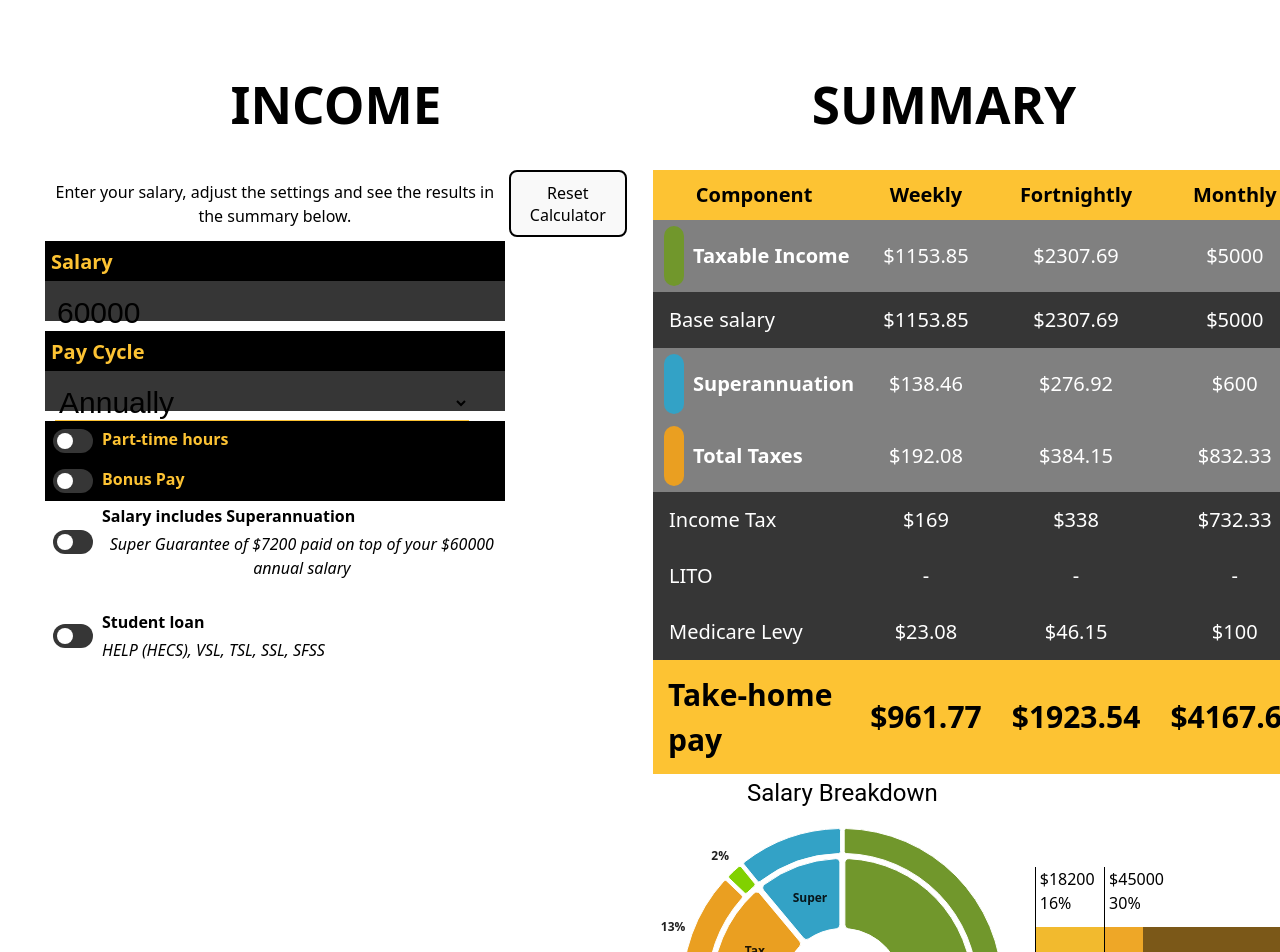
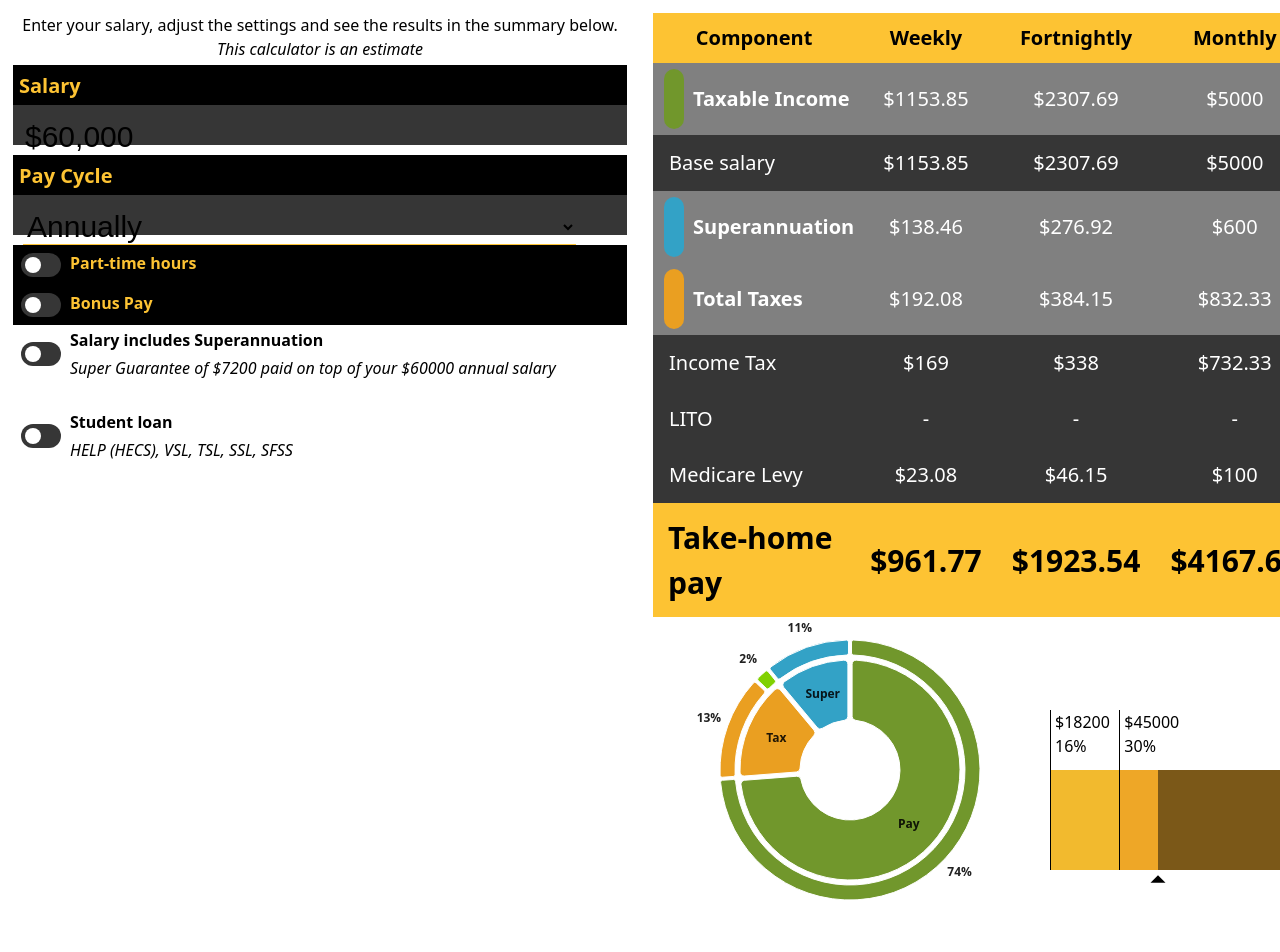
Before and after one commit to spikyMalkallam/pay-calculator, a React (Vite) app: page / in a window 1280 px wide. Shown: the top 952 px of the page. After the commit the page ends 920 px from the top, so only its background shows below. Built offline with nearby package versions, Linux system fonts and the light colour scheme.

Commit message:
Build fix

```diff
--- a/src/App.css
+++ b/src/App.css
@@ -1,7 +1,7 @@
 :root {
 
   margin: 0 auto;
-  padding: 2rem;
+  padding: 0;
   text-align: center;
   background-color: rgb(255, 255, 255);
   color: rgb(0, 0, 0);
@@ -15,6 +15,27 @@
 #root {
   max-width: 1920px;
   height: auto;
+  margin-top: 0px;
+}
+
+body {
+  margin: 0;
+  padding: 0;
+  display: flex;
+  /* overflow: hidden; */
+  /* justify-content: center; */
+  /* Horizontal centering */
+  /* align-items: center; */
+  /* Vertical centering */
+  min-height: 0;
+  /* Takes full height of screen */
+  /* width: 100vw; */
+  /* Takes full width of screen */
+  /* overflow: hidden; */
+  /* Prevents scrolling */
+  /* background-color: rgb(255, 255, 255); */
+  /* color: rgb(0, 0, 0); */
+  text-align: center;
 }
 
 /* td {
@@ -26,7 +47,7 @@
   /* Allows summary to move below income on mobile */
   gap: 20px;
   width: 100%;
-  max-width: 1400px;
+  max-width: 1500px;
   /* Optional: keeps it from getting too wide on ultrawide monitors */
   margin: 0 auto;
   padding: 10px;
@@ -39,6 +60,7 @@
   min-width: 0;
   /* Essential for allowing children to shrink */
   width: 100%;
+  justify-content: center;
 }
 
 input:focus,
@@ -48,7 +70,7 @@ button:focus {
 
 #summary-table {
   width: 60vw;
-  max-width: 1600px;
+  max-width: 1000px;
 }
 
 #chart-section {
--- a/src/App.tsx
+++ b/src/App.tsx
@@ -1,13 +1,11 @@
-import { useState, useEffect, useMemo } from 'react'
+import { useState, useMemo } from 'react'
 import './App.css'
-import { IncomeTable, DropdownSummaryInformation, DropdownTab, ToggleDropdownTab, SummaryTab } from './dropdown'
+import { IncomeTable, ToggleDropdownTab } from './dropdown'
 import useToggle from './hooks/useToggle'
-import { AiOutlineCloseSquare, AiOutlinePlusCircle } from "react-icons/ai";
 import { InputField, SelectField } from './forms'
 import { SwitchToggle } from './buttons'
-import { DonutChart, TaxBandBar } from './graphs';
+import { TaxBandBar } from './graphs';
 import PayrollPieChart from './graphs';
-import type { MainCategory, SubCategory } from './graphs'
 
 function App() {
   function round(num: number, fractionDigits: number): number {
@@ -36,21 +34,16 @@ function App() {
 
     }
   }
-  const [salary, setSalary] = useState(60000)
+  const [salary, setSalary] = useState(60000.00)
   // 0: 1: 2: 3: 4: 5: 6:
   const [payCycle, setPayCycle] = useState('Annual')
-  const [fortnightlyWorkHours, setFortnightlyWorkHours] = useState(0)
   const [salaryIncludesSuper, setSalaryIncludesSuper] = useToggle()
   const [hasStudentLoan, setHasStudentLoan] = useToggle()
-  const [superPercentage, setSuperPercentage] = useState(12.00)
   const [bonus, setBonus] = useState(0)
   const [bonusFrequency, setBonusFrequency] = useState('Annual')
-  const [payFrequency, setPayFrequency] = useState('Annual')
-  const [taxYear, setTaxYear] = useState('1819')
   // const [medicareLevy, setMedicareLevy] = useState(0)
-  const [payAmount, setPayAmount] = useState(0)
   const [hasBonus, setHasBonus] = useToggle()
-  const [bonusTax, setBonusTax] = useState(0)
+  // const [bonusTax, setBonusTax] = useState(0)
   const [studentLoanContribution, setStudentLoanContribution] = useState(0)
   // const [incomeTax, setIncomeTax] = useState(0)
   const [hasPartTimeHours, setHasPartTimeHours] = useToggle()
@@ -58,14 +51,14 @@ function App() {
   const studentTwentyFiveTwentySix = { 67000: [0.15, 0], 125000: [0.17, 8700], 179286: [0.1, 17928] }
   const taxRates = { "2226": twentyTwoTwentySix }
   const studentRates = { "2526": studentTwentyFiveTwentySix }
-  const [payPeriods, setPayPeriods] = useState(1);
   const [dailyHours, setDailyHours] = useState(7.6);
   const [daysPerPeriod, setDaysPerPeriod] = useState(5);
   const [hoursPeriod, setHoursPeriod] = useState('Week');
-
+  let superPercentage = 12.00;
   function calculateSalaryPeriods(rate: number, period: string, hours: number[]) {
     let hourlyRate = 0;
     let dailyRate = 0;
+
     let weeklyRate = 0;
     let fortnightlyRate = 0;
     let monthlyRate = 0;
@@ -141,7 +134,7 @@ function App() {
     let weekly = round(ammount / (hours[4] / hours[1]), 2);
     let fortnightly = round(ammount / (hours[4] / hours[2]), 2);
     let monthly = round(ammount / (hours[4] / hours[3]), 2);
-    return [daily, weekly, fortnightly, monthly, ammount]
+    return [daily, weekly, fortnightly, monthly, round(ammount, 2)]
   }
   function calculateTax(salary: number, superSum: number, taxBands: Record<number, number[]>, hours: number[]): any {
     let taxAmount = 0;
@@ -168,15 +161,17 @@ function App() {
     taxAmount += (grossEarnings - currentThreshold) * currentTaxRate
     incomeTax = taxAmount;
     let incomeTaxSplit = splitTax(incomeTax, hours);
-    console.log(incomeTaxSplit)
     // Division 293 tax
     if (grossEarnings + superSum > 250000) {
       let taxableAmmount = (grossEarnings + superSum) - 250000 > superSum ? superSum : (grossEarnings + superSum) - 250000;
       div293 = taxableAmmount * .15;
     }
-
+    let medicareLevy = 0;
     // Medicare Levy
-    let medicareLevy = salary * 0.02
+    if (grossEarnings > 18200) {
+      medicareLevy = salary * 0.02
+    }
+    if (grossEarnings > 18200) {
       // Low Income Tax Offset
       // maximum offset of $700
       if (salary <= 37500) {
@@ -190,6 +185,7 @@ function App() {
       else if (salary > 45000 && salary <= 66667) {
         lito = 325 - ((salary - 45000) * 0.015);
       }
+    }
     taxAmount += medicareLevy;
     let totalTaxSplit = splitTax(taxAmount, hours);
     // Add LITO
@@ -198,6 +194,7 @@ function App() {
     let medicareSplit = splitTax(medicareLevy, hours);
     let litoSplit = null;
     if (lito != 0) {
+      lito = round(lito, 2);
       litoSplit = ['-', '-', '-', '-', -lito]
     }
 
@@ -206,7 +203,7 @@ function App() {
     let bonusTax = 0;
     if (hasBonus) {
       taxAmount += round(bonusTax, 2);
-      setBonusTax(bonusTax)
+      // setBonusTax(bonusTax)
     }
     let adjustedSalary = grossEarnings + round(bonus / stringToNumFreq(bonusFrequency), 0)
     for (const [threshold, value] of Object.entries(taxBands)) {
@@ -270,7 +267,7 @@ function App() {
   const financialData = useMemo(() => {
     let yearlyHours = calculateYearlyHours(dailyHours, daysPerPeriod, hoursPeriod);
     let salaryPeriods = calculateSalaryPeriods(salary, payCycle, yearlyHours);
-
+    console.log(salaryPeriods)
     let salarySum = salaryPeriods[4];
     let superSum = 0;
     let superSalary = salaryPeriods[4];
@@ -305,8 +302,6 @@ function App() {
     let currentTax = calculateTax(salaryPeriods[4], superSum, taxRates['2226'], yearlyHours);
 
     currentTax['HECS'] = currentRepayments;
-    // currentTax['total'] = (currentTax['total'] as number) + currentRepayments;
-    console.log(currentTax)
     // LITO
     currentTax['totalTaxSplit'][4] = Number(currentTax['totalTaxSplit'][4]) - Number(currentTax['LITO']);
     // 293
@@ -389,17 +384,13 @@ function App() {
     <>
       <div className='global-div'>
         <div id='income-div'>
-          <h1>INCOME</h1>
+
           <table>
             <thead>
               <tr>
                 <td>
-                  Enter your salary, adjust the settings and see the results in the summary below.
-                </td>
-                <td>
-                  <button id='resetButton'>
-                    Reset Calculator
-                  </button>
+                  <div style={{ textAlign: 'center' }}>Enter your salary, adjust the settings and see the results in the summary below.</div>
+                  <div style={{ textAlign: 'center', fontStyle: 'italic' }}>This calculator is an estimate</div>
                 </td>
               </tr>
             </thead>
@@ -409,10 +400,11 @@ function App() {
                   <InputField
                     id='Salary'
                     label='Salary'
-                    inputType='number'
                     value={salary}
                     setFunc={(val) => { setSalary(val); }}
                     styling='large-dark'
+                    monetary={true}
+                    rounding={2}
                   />
                   <SelectField
                     id="pay-cycle"
@@ -429,7 +421,6 @@ function App() {
                     }}
                     styling='large-dark'
                   />
-                  {payCycle == "Hourly" ? <a target="_blank" href="https://www.fairwork.gov.au/pay-and-wages/minimum-wages/pay-guides">Check Award rates</a> : <></>}
                   <ToggleDropdownTab
                     label={'Part-time hours'}
                     contents={
@@ -441,20 +432,22 @@ function App() {
                               <InputField
                                 label='Hours per day'
                                 id='work-hours'
-                                inputType='number'
                                 value={dailyHours}
                                 setFunc={setDailyHours}
                                 styling='large-dark'
+                                monetary={false}
+                                rounding={2}
                               />
                             </td>
                             <td>
                               <InputField
                                 label='Days per'
                                 id='days-per-period'
-                                inputType='number'
                                 value={daysPerPeriod}
                                 setFunc={setDaysPerPeriod}
                                 styling='large-dark'
+                                monetary={false}
+                                rounding={1}
                               />
                             </td>
                             <td>
@@ -489,10 +482,11 @@ function App() {
                             <InputField
                               label={bonusFrequency + ' bonus'}
                               id='bonus-amount'
-                              inputType='number'
                               value={bonus}
                               setFunc={(val) => { setBonus(val); }}
                               styling='large-dark'
+                              monetary={true}
+                              rounding={2}
                             />
                           </td>
 
@@ -515,6 +509,7 @@ function App() {
                     toggleFunc={setHasBonus}
                     expandedVar={hasBonus}
                   />
+
                   <div>
                     <SwitchToggle
                       label="Salary includes Superannuation"
@@ -539,7 +534,6 @@ function App() {
           </table>
         </div >
         <div id='summary-div'>
-          <h1>SUMMARY</h1>
           <table id='summary-table'>
             <tbody>
               <tr>
@@ -563,10 +557,11 @@ function App() {
               </tr>
             </tbody>
           </table>
+
           <div id='chart-section'>
             <PayrollPieChart data={financialData['payrollData']} />
             {/* <DonutChart data={donutIncomeSummary} /> */}
-            <TaxBandBar title={'Tax Band'} earnings={financialData['incomeSplit'][4]} barWidth={600} lowerLimit={18200} upperLimit={250000} taxBands={taxRates['2226']} />
+            <TaxBandBar title={'Tax Bands'} earnings={financialData['incomeSplit'][4]} barWidth={600} lowerLimit={18200} upperLimit={250000} taxBands={taxRates['2226']} />
 
           </div>
         </div >
--- a/src/dropdown.css
+++ b/src/dropdown.css
@@ -181,7 +181,7 @@ select>option {
     width: 20px;
     height: 60px;
     border-radius: 20px;
-    background-color: rgb(113, 151, 44);
+    background-color: #71972c;
     margin: 5px 5px 5px 10px;
     text-align: left;
 }
@@ -190,7 +190,7 @@ select>option {
     width: 20px;
     height: 60px;
     border-radius: 20px;
-    background-color: rgb(51, 162, 198);
+    background-color: #33a2c6;
     margin: 5px 5px 5px 10px;
 }
 
@@ -198,7 +198,7 @@ select>option {
     width: 20px;
     height: 60px;
     border-radius: 20px;
-    background-color: rgb(234, 159, 33);
+    background-color: #ea9f21;
     margin: 5px 5px 5px 10px;
 }
 
--- a/src/dropdown.tsx
+++ b/src/dropdown.tsx
@@ -202,7 +202,7 @@ export function IncomeTable({ label, items, totals }: IncomeProps) {
                 }
                 <tr className="income-table-takehome-row">
                     <td className="income-table-takehome-label">Take-home pay</td>
-                    <td className="income-table-takehome-cell">{'$' + totals[1]}</td>
+                    <td className="income-table-takehome-cell">{'$' + totals[1] + label}</td>
                     <td className="income-table-takehome-cell">{'$' + totals[2]}</td>
                     <td className="income-table-takehome-cell">{'$' + totals[3]}</td>
                     <td className="income-table-takehome-cell">{'$' + totals[4]}</td>
--- a/src/forms.tsx
+++ b/src/forms.tsx
@@ -3,10 +3,11 @@ import './forms.css'
 type InputProps = {
     id: string;
     label: string;
-    inputType: string
     value: any;
     setFunc: (val: any) => void;
     styling: string;
+    monetary: boolean;
+    rounding: number;
 }
 type SelectProps = {
     id: string;
@@ -17,22 +18,52 @@ type SelectProps = {
     styling: string;
 }
 
-export function InputField({ id, label, inputType, value, setFunc, styling }: InputProps) {
-    const internalLabel = id.toLowerCase().replace(" ", "-")
+export function InputField({ id, label, value, setFunc, styling, monetary }: InputProps) {
+    const internalLabel = id.toLowerCase().replace(" ", "-");
+
+    const handleChange = (e: React.ChangeEvent<HTMLInputElement>) => {
+        const input = e.target;
+        const selectionStart = input.selectionStart; // Capture cursor position
+        let rawValue = input.value;
+
+        // 1. Filter characters
+        rawValue = rawValue.replace(/[^\d.]/g, '');
+
+        // 2. Handle multiple decimals
+        const parts = rawValue.split('.');
+        if (parts.length > 2) {
+            rawValue = parts[0] + '.' + parts.slice(1).join('');
+        }
+
+        // 3. Logic for numeric conversion
+        // NOTE: If you use .toFixed() here, it returns a string.
+        // If setFunc expects a number, use parseFloat().
+        const numericValue = parseFloat(rawValue);
+        const finalValue = isNaN(numericValue) ? 0 : numericValue;
+
+        setFunc(finalValue);
+
+        // 4. Restore Cursor Position
+        // We use requestAnimationFrame to wait for the next render cycle
+        requestAnimationFrame(() => {
+            if (selectionStart !== null) {
+                input.setSelectionRange(selectionStart, selectionStart);
+            }
+        });
+    };
+
     return (
-        <div className={styling + '-form-box ' + internalLabel}>
-            <div className={styling + '-form-box-header ' + internalLabel}>
+        <div className={`${styling}-form-box ${internalLabel}`}>
+            <div className={`${styling}-form-box-header ${internalLabel}`}>
                 <p>{label}</p>
             </div>
             <input
-                type={inputType}
-                id={internalLabel + "-input"}
-                className={styling + '-form ' + internalLabel}
-                value={value}
-                onChange={(e) => {
-                    const val = Number(e.target.value);
-                    setFunc(val);
-                }}
+                type="text"
+                id={`${internalLabel}-input`}
+                className={`${styling}-form ${internalLabel}`}
+                // 4. Format the display only: Add $ and commas for the user
+                value={(monetary ? '$' : '') + value.toLocaleString()}
+                onChange={handleChange}
             />
         </div>
     )
--- a/src/graphs.tsx
+++ b/src/graphs.tsx
@@ -1,5 +1,4 @@
 import { PieChart } from '@mui/x-charts/PieChart';
-import { useEffect, useRef } from 'react';
 import { IoMdArrowDropup } from "react-icons/io";
 // import p5 from 'p5';
 import './graphs.css'
@@ -66,12 +65,8 @@ export function TaxBandBar({ title, earnings, barWidth, lowerLimit, upperLimit,
     );
 }
 
-import * as React from 'react';
 import { pieArcLabelClasses } from '@mui/x-charts/PieChart';
 import Box from '@mui/material/Box';
-import Typography from '@mui/material/Typography';
-import { useDrawingArea } from '@mui/x-charts/hooks';
-import { styled } from '@mui/material/styles';
 // 1. Data Structure
 export interface SubCategory {
     id: string;
@@ -116,17 +111,13 @@ export default function PayrollPieChart({ data }: PayrollPieProps) {
             color: sub.color, // Using the unique sub-color
         }))
     );
-    const innerRadius = 60;
-    const middleRadius = 130;
-    const outerRadius = 160;
+    const innerRadius = 50;
+    const middleRadius = 110;
+    const outerRadius = 130;
 
     return (
-        <Box sx={{ maxWidth: 600, height: 400, textAlign: 'center' }}>
-            <Typography variant="h5" sx={{ mb: 2 }}>
-                Salary Breakdown
-            </Typography>
-
-            <Box sx={{ display: 'flex', justifyContent: 'center', height: 420 }}>
+        <Box sx={{ maxWidth: 400, height: 200, textAlign: 'center' }}>
+            <Box sx={{ display: 'flex', justifyContent: 'center', width: 400, height: 300 }}>
                 <PieChart
                     series={[
                         {
@@ -158,11 +149,13 @@ export default function PayrollPieChart({ data }: PayrollPieProps) {
                         },
                     }}
                     slotProps={{
-                        legend: {
-                            direction: 'horizontal' as const,
-                            position: { vertical: 'bottom', horizontal: 'center' },
-                        },
+                        // legend: {
+                        //     direction: 'horizontal' as const,
+                        //     position: { vertical: 'bottom', horizontal: 'center' },
+                        // },
+
                     }}
+                    slots={{ legend: () => null }}
                 >
                 </PieChart>
             </Box>
```
Lines whose indentation alone changed are shown as unchanged.
